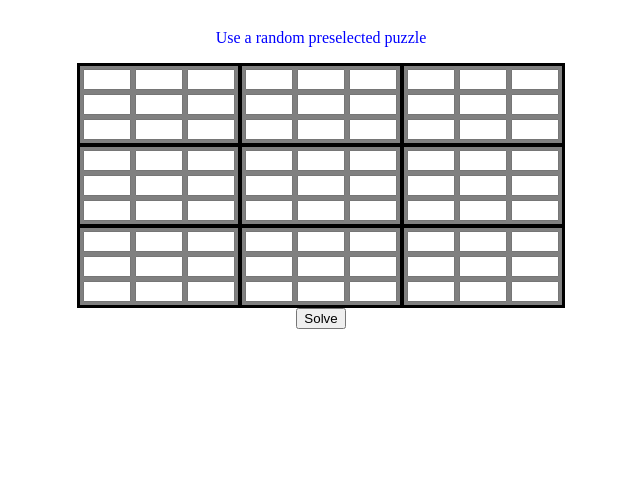
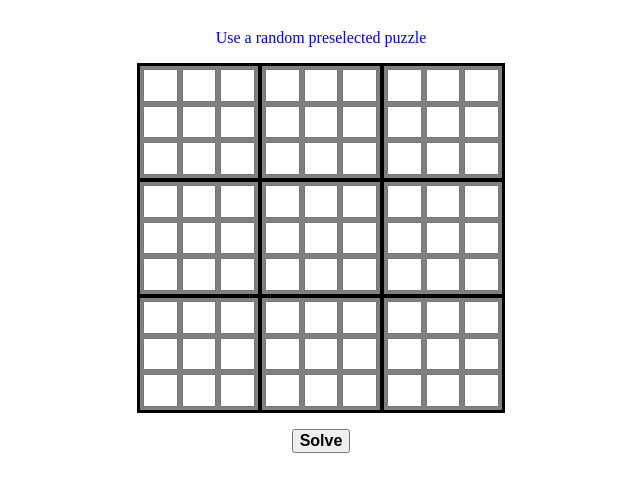
Before and after one commit to brunt/brunt.github.io, a plain HTML site: page index.html in a window 1280 px wide. Shown: the part 144-636 px from the top of the page, without its empty margins (327-967 px from the left). Drawn offline with Linux system fonts and the light colour scheme; no server answers.

Commit message:
sudoku solver: tweaked styling

```diff
--- a/index.html
+++ b/index.html
@@ -26,6 +26,15 @@
       cursor: pointer;
       margin-bottom: 1em;
     }
+    #solve {
+      font-size: 1em;
+      font-weight: bold;
+      margin: 1em;
+    }
+    input {
+      width: 2em;
+      height: 2em;
+    }
   </style>
 </head>
 <p class="bg-black font-bold absolute">
@@ -34,143 +43,143 @@
   <div id="puzzleInput" class="content-center">
 <table style="background-color:black;"><tbody><tr>
   <td><table style="background-color:gray;"><tbody><tr>
-    <td><input type="number" max="9" min="1" size="1" id="A1" value=""></td>
-    <td><input type="number" max="9" min="1" size="1" id="A2" value=""></td>
-    <td><input type="number" max="9" min="1" size="1" id="A3" value=""></td>
+    <td><input type="number" max="9" min="1" id="A1" value=""></td>
+    <td><input type="number" max="9" min="1" id="A2" value=""></td>
+    <td><input type="number" max="9" min="1" id="A3" value=""></td>
   </tr>
   <tr>
-    <td><input type="number" max="9" min="1" size="1" id="B1" value=""></td>
-    <td><input type="number" max="9" min="1" size="1" id="B2" value=""></td>
-    <td><input type="number" max="9" min="1" size="1" id="B3" value=""></td>
+    <td><input type="number" max="9" min="1" id="B1" value=""></td>
+    <td><input type="number" max="9" min="1" id="B2" value=""></td>
+    <td><input type="number" max="9" min="1" id="B3" value=""></td>
   </tr>
   <tr>
-    <td><input type="number" max="9" min="1" size="1" id="C1" value=""></td>
-    <td><input type="number" max="9" min="1" size="1" id="C2" value=""></td>
-    <td><input type="number" max="9" min="1" size="1" id="C3" value=""></td>
+    <td><input type="number" max="9" min="1" id="C1" value=""></td>
+    <td><input type="number" max="9" min="1" id="C2" value=""></td>
+    <td><input type="number" max="9" min="1" id="C3" value=""></td>
   </tr>
   </tbody></table></td><td><table style="background-color:gray;"><tbody><tr>
-  <td><input type="number" max="9" min="1" size="1" id="A4" value=""></td>
-  <td><input type="number" max="9" min="1" size="1" id="A5" value=""></td>
-  <td><input type="number" max="9" min="1" size="1" id="A6" value=""></td>
+  <td><input type="number" max="9" min="1" id="A4" value=""></td>
+  <td><input type="number" max="9" min="1" id="A5" value=""></td>
+  <td><input type="number" max="9" min="1" id="A6" value=""></td>
 </tr>
 <tr>
-  <td><input type="number" max="9" min="1" size="1" id="B4" value=""></td>
-  <td><input type="number" max="9" min="1" size="1" id="B5" value=""></td>
-  <td><input type="number" max="9" min="1" size="1" id="B6" value=""></td>
+  <td><input type="number" max="9" min="1" id="B4" value=""></td>
+  <td><input type="number" max="9" min="1" id="B5" value=""></td>
+  <td><input type="number" max="9" min="1" id="B6" value=""></td>
 </tr>
 <tr>
-  <td><input type="number" max="9" min="1" size="1" id="C4" value=""></td>
-  <td><input type="number" max="9" min="1" size="1" id="C5" value=""></td>
-  <td><input type="number" max="9" min="1" size="1" id="C6" value=""></td>
+  <td><input type="number" max="9" min="1" id="C4" value=""></td>
+  <td><input type="number" max="9" min="1" id="C5" value=""></td>
+  <td><input type="number" max="9" min="1" id="C6" value=""></td>
 </tr>
 </tbody></table></td><td><table style="background-color:gray;"><tbody><tr>
-  <td><input type="number" max="9" min="1" size="1" id="A7" value=""></td>
-  <td><input type="number" max="9" min="1" size="1" id="A8" value=""></td>
-  <td><input type="number" max="9" min="1" size="1" id="A9" value=""></td>
+  <td><input type="number" max="9" min="1" id="A7" value=""></td>
+  <td><input type="number" max="9" min="1" id="A8" value=""></td>
+  <td><input type="number" max="9" min="1" id="A9" value=""></td>
 </tr>
 <tr>
-  <td><input type="number" max="9" min="1" size="1" id="B7" value=""></td>
-  <td><input type="number" max="9" min="1" size="1" id="B8" value=""></td>
-  <td><input type="number" max="9" min="1" size="1" id="B9" value=""></td>
+  <td><input type="number" max="9" min="1" id="B7" value=""></td>
+  <td><input type="number" max="9" min="1" id="B8" value=""></td>
+  <td><input type="number" max="9" min="1" id="B9" value=""></td>
 </tr>
 <tr>
-  <td><input type="number" max="9" min="1" size="1" id="C7" value=""></td>
-  <td><input type="number" max="9" min="1" size="1" id="C8" value=""></td>
-  <td><input type="number" max="9" min="1" size="1" id="C9" value=""></td>
+  <td><input type="number" max="9" min="1" id="C7" value=""></td>
+  <td><input type="number" max="9" min="1" id="C8" value=""></td>
+  <td><input type="number" max="9" min="1" id="C9" value=""></td>
 </tr>
 </tbody></table></td></tr>
 <tr>
   <td><table style="background-color:gray;"><tbody><tr>
-    <td><input type="number" max="9" min="1" size="1" id="D1" value=""></td>
-    <td><input type="number" max="9" min="1" size="1" id="D2" value=""></td>
-    <td><input type="number" max="9" min="1" size="1" id="D3" value=""></td>
+    <td><input type="number" max="9" min="1" id="D1" value=""></td>
+    <td><input type="number" max="9" min="1" id="D2" value=""></td>
+    <td><input type="number" max="9" min="1" id="D3" value=""></td>
   </tr>
   <tr>
-    <td><input type="number" max="9" min="1" size="1" id="E1" value=""></td>
-    <td><input type="number" max="9" min="1" size="1" id="E2" value=""></td>
-    <td><input type="number" max="9" min="1" size="1" id="E3" value=""></td>
+    <td><input type="number" max="9" min="1" id="E1" value=""></td>
+    <td><input type="number" max="9" min="1" id="E2" value=""></td>
+    <td><input type="number" max="9" min="1" id="E3" value=""></td>
   </tr>
   <tr>
-    <td><input type="number" max="9" min="1" size="1" id="F1" value=""></td>
-    <td><input type="number" max="9" min="1" size="1" id="F2" value=""></td>
-    <td><input type="number" max="9" min="1" size="1" id="F3" value=""></td>
+    <td><input type="number" max="9" min="1" id="F1" value=""></td>
+    <td><input type="number" max="9" min="1" id="F2" value=""></td>
+    <td><input type="number" max="9" min="1" id="F3" value=""></td>
   </tr>
   </tbody></table></td><td><table style="background-color:gray;"><tbody><tr>
-  <td><input type="number" max="9" min="1" size="1" id="D4" value=""></td>
-  <td><input type="number" max="9" min="1" size="1" id="D5" value=""></td>
-  <td><input type="number" max="9" min="1" size="1" id="D6" value=""></td>
+  <td><input type="number" max="9" min="1" id="D4" value=""></td>
+  <td><input type="number" max="9" min="1" id="D5" value=""></td>
+  <td><input type="number" max="9" min="1" id="D6" value=""></td>
 </tr>
 <tr>
-  <td><input type="number" max="9" min="1" size="1" id="E4" value=""></td>
-  <td><input type="number" max="9" min="1" size="1" id="E5" value=""></td>
-  <td><input type="number" max="9" min="1" size="1" id="E6" value=""></td>
+  <td><input type="number" max="9" min="1" id="E4" value=""></td>
+  <td><input type="number" max="9" min="1" id="E5" value=""></td>
+  <td><input type="number" max="9" min="1" id="E6" value=""></td>
 </tr>
 <tr>
-  <td><input type="number" max="9" min="1" size="1" id="F4" value=""></td>
-  <td><input type="number" max="9" min="1" size="1" id="F5" value=""></td>
-  <td><input type="number" max="9" min="1" size="1" id="F6" value=""></td>
+  <td><input type="number" max="9" min="1" id="F4" value=""></td>
+  <td><input type="number" max="9" min="1" id="F5" value=""></td>
+  <td><input type="number" max="9" min="1" id="F6" value=""></td>
 </tr>
 </tbody></table></td><td><table style="background-color:gray;"><tbody><tr>
-  <td><input type="number" max="9" min="1" size="1" id="D7" value=""></td>
-  <td><input type="number" max="9" min="1" size="1" id="D8" value=""></td>
-  <td><input type="number" max="9" min="1" size="1" id="D9" value=""></td>
+  <td><input type="number" max="9" min="1" id="D7" value=""></td>
+  <td><input type="number" max="9" min="1" id="D8" value=""></td>
+  <td><input type="number" max="9" min="1" id="D9" value=""></td>
 </tr>
 <tr>
-  <td><input type="number" max="9" min="1" size="1" id="E7" value=""></td>
-  <td><input type="number" max="9" min="1" size="1" id="E8" value=""></td>
-  <td><input type="number" max="9" min="1" size="1" id="E9" value=""></td>
+  <td><input type="number" max="9" min="1" id="E7" value=""></td>
+  <td><input type="number" max="9" min="1" id="E8" value=""></td>
+  <td><input type="number" max="9" min="1" id="E9" value=""></td>
 </tr>
 <tr>
-  <td><input type="number" max="9" min="1" size="1" id="F7" value=""></td>
-  <td><input type="number" max="9" min="1" size="1" id="F8" value=""></td>
-  <td><input type="number" max="9" min="1" size="1" id="F9" value=""></td>
+  <td><input type="number" max="9" min="1" id="F7" value=""></td>
+  <td><input type="number" max="9" min="1" id="F8" value=""></td>
+  <td><input type="number" max="9" min="1" id="F9" value=""></td>
 </tr>
 </tbody></table></td></tr>
 <tr>
   <td><table style="background-color:gray;"><tbody><tr>
-    <td><input type="number" max="9" min="1" size="1" id="G1" value=""></td>
-    <td><input type="number" max="9" min="1" size="1" id="G2" value=""></td>
-    <td><input type="number" max="9" min="1" size="1" id="G3" value=""></td>
+    <td><input type="number" max="9" min="1" id="G1" value=""></td>
+    <td><input type="number" max="9" min="1" id="G2" value=""></td>
+    <td><input type="number" max="9" min="1" id="G3" value=""></td>
   </tr>
   <tr>
-    <td><input type="number" max="9" min="1" size="1" id="H1" value=""></td>
-    <td><input type="number" max="9" min="1" size="1" id="H2" value=""></td>
-    <td><input type="number" max="9" min="1" size="1" id="H3" value=""></td>
+    <td><input type="number" max="9" min="1" id="H1" value=""></td>
+    <td><input type="number" max="9" min="1" id="H2" value=""></td>
+    <td><input type="number" max="9" min="1" id="H3" value=""></td>
   </tr>
   <tr>
-    <td><input type="number" max="9" min="1" size="1" id="I1" value=""></td>
-    <td><input type="number" max="9" min="1" size="1" id="I2" value=""></td>
-    <td><input type="number" max="9" min="1" size="1" id="I3" value=""></td>
+    <td><input type="number" max="9" min="1" id="I1" value=""></td>
+    <td><input type="number" max="9" min="1" id="I2" value=""></td>
+    <td><input type="number" max="9" min="1" id="I3" value=""></td>
   </tr>
   </tbody></table></td><td><table style="background-color:gray;"><tbody><tr>
-  <td><input type="number" max="9" min="1" size="1" id="G4" value=""></td>
-  <td><input type="number" max="9" min="1" size="1" id="G5" value=""></td>
-  <td><input type="number" max="9" min="1" size="1" id="G6" value=""></td>
+  <td><input type="number" max="9" min="1" id="G4" value=""></td>
+  <td><input type="number" max="9" min="1" id="G5" value=""></td>
+  <td><input type="number" max="9" min="1" id="G6" value=""></td>
 </tr>
 <tr>
-  <td><input type="number" max="9" min="1" size="1" id="H4" value=""></td>
-  <td><input type="number" max="9" min="1" size="1" id="H5" value=""></td>
-  <td><input type="number" max="9" min="1" size="1" id="H6" value=""></td>
+  <td><input type="number" max="9" min="1" id="H4" value=""></td>
+  <td><input type="number" max="9" min="1" id="H5" value=""></td>
+  <td><input type="number" max="9" min="1" id="H6" value=""></td>
 </tr>
 <tr>
-  <td><input type="number" max="9" min="1" size="1" id="I4" value=""></td>
-  <td><input type="number" max="9" min="1" size="1" id="I5" value=""></td>
-  <td><input type="number" max="9" min="1" size="1" id="I6" value=""></td>
+  <td><input type="number" max="9" min="1" id="I4" value=""></td>
+  <td><input type="number" max="9" min="1" id="I5" value=""></td>
+  <td><input type="number" max="9" min="1" id="I6" value=""></td>
 </tr>
 </tbody></table></td><td><table style="background-color:gray;"><tbody><tr>
-  <td><input type="number" max="9" min="1" size="1" id="G7" value=""></td>
-  <td><input type="number" max="9" min="1" size="1" id="G8" value=""></td>
-  <td><input type="number" max="9" min="1" size="1" id="G9" value=""></td>
+  <td><input type="number" max="9" min="1" id="G7" value=""></td>
+  <td><input type="number" max="9" min="1" id="G8" value=""></td>
+  <td><input type="number" max="9" min="1" id="G9" value=""></td>
 </tr>
 <tr>
-  <td><input type="number" max="9" min="1" size="1" id="H7" value=""></td>
-  <td><input type="number" max="9" min="1" size="1" id="H8" value=""></td>
-  <td><input type="number" max="9" min="1" size="1" id="H9" value=""></td>
+  <td><input type="number" max="9" min="1" id="H7" value=""></td>
+  <td><input type="number" max="9" min="1" id="H8" value=""></td>
+  <td><input type="number" max="9" min="1" id="H9" value=""></td>
 </tr>
 <tr>
-  <td><input type="number" max="9" min="1" size="1" id="I7" value=""></td>
-  <td><input type="number" max="9" min="1" size="1" id="I8" value=""></td>
-  <td><input type="number" max="9" min="1" size="1" id="I9" value=""></td>
+  <td><input type="number" max="9" min="1" id="I7" value=""></td>
+  <td><input type="number" max="9" min="1" id="I8" value=""></td>
+  <td><input type="number" max="9" min="1" id="I9" value=""></td>
 </tr>
 </tbody></table></td></tr>
 </tbody></table></div>
```
Also changed, not shown: 0.bootstrap.js, bootstrap.js, 2 other files.
